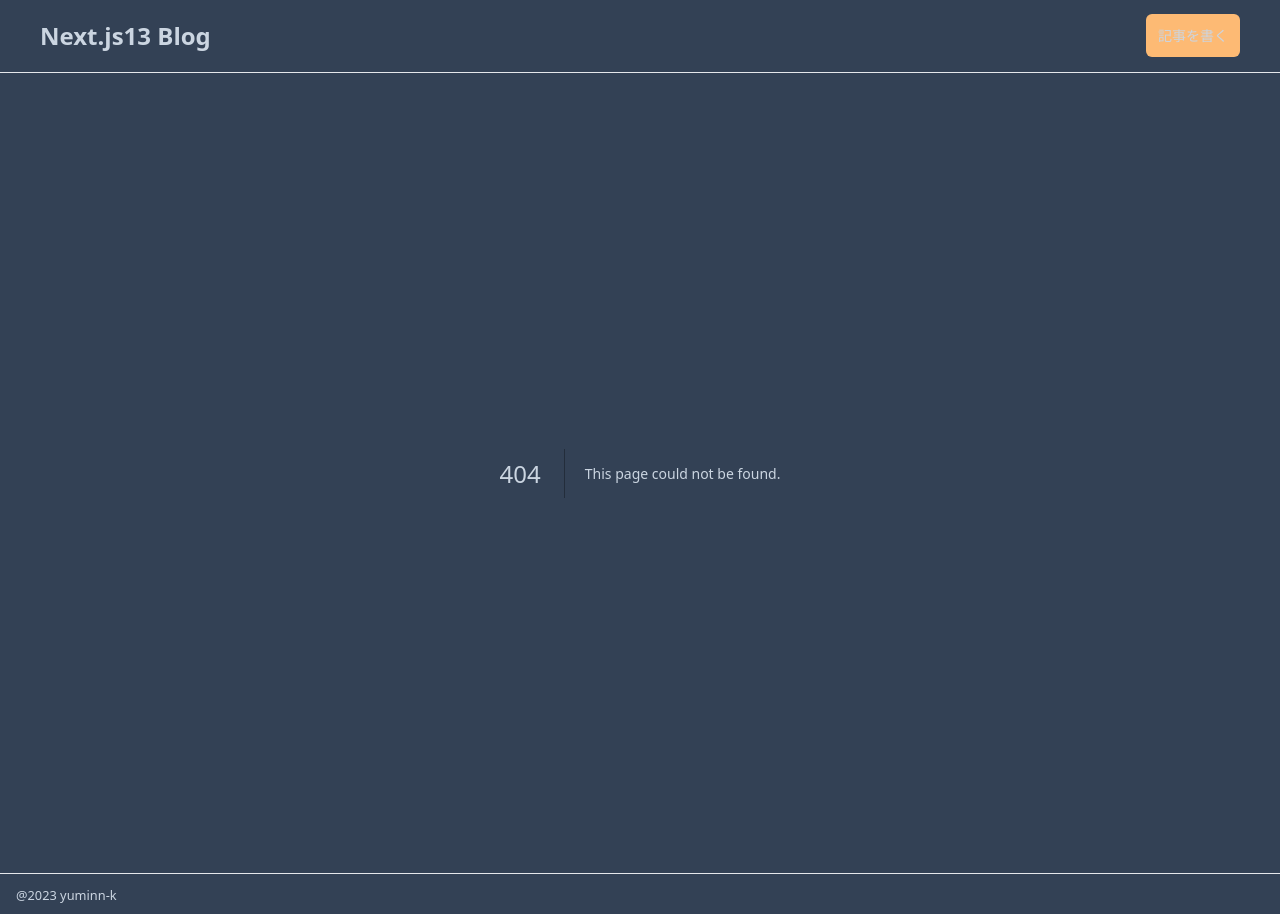
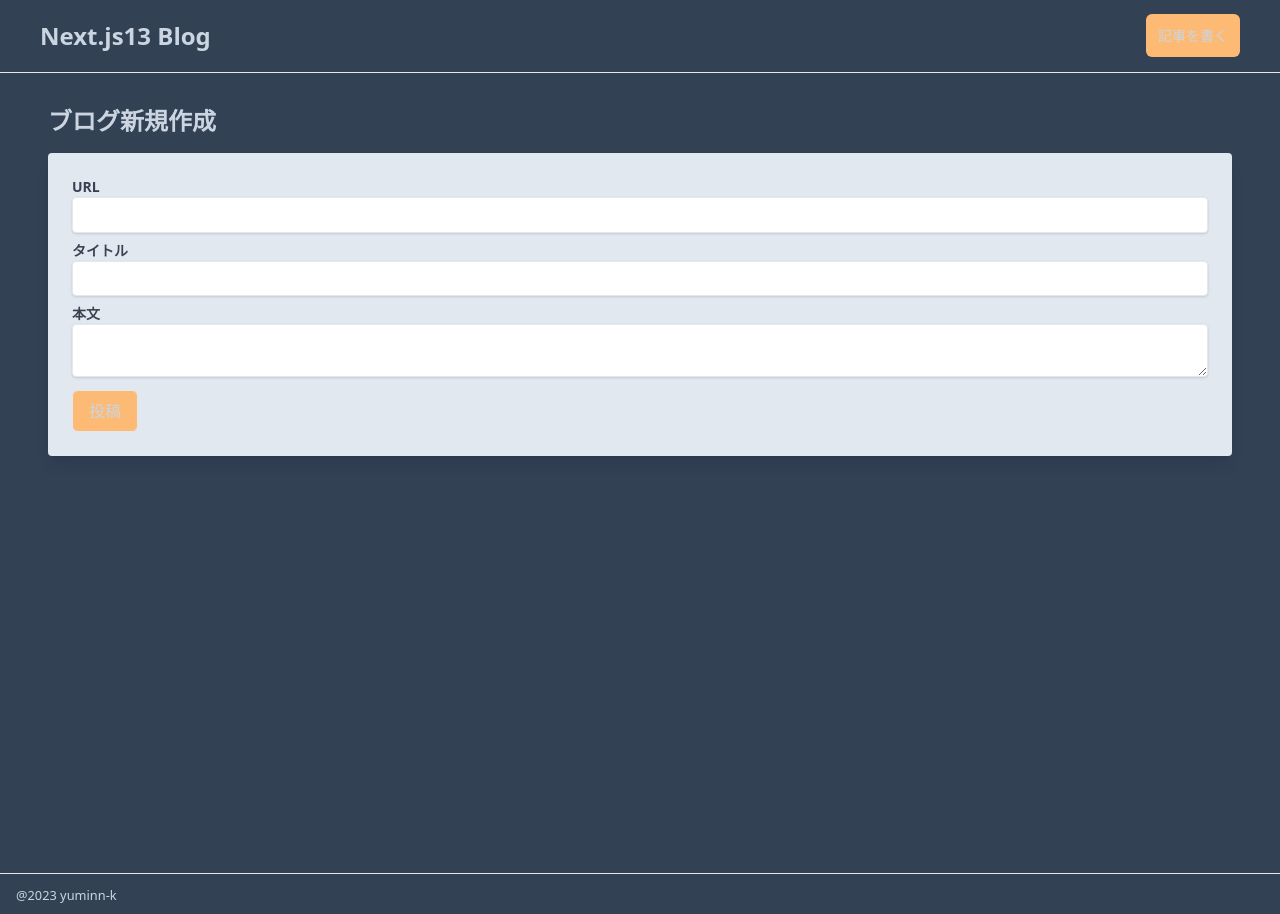
Before and after one commit to yuminn-k/study_next, a Next.js app in the folder next.js13-tailwindcss-blog/: page /articles/new in a window 1280 px wide. Before the commit this address had no page. Built offline with nearby package versions, Linux system fonts and the light colour scheme.

Commit message:
style: Implement CreateBlogPage layout

```diff
--- /dev/null
+++ b/next.js13-tailwindcss-blog/src/app/articles/new/page.tsx
@@ -0,0 +1,38 @@
+import React from "react";
+
+const CreateBlogPage = () => {
+  return (
+    <div className="min-h-screen py-8 px-4 md:px-12">
+      <h2 className="text-2xl font-bold mb-4">ブログ新規作成</h2>
+      <form className="bg-slate-200 p-6 rounded shadow-lg">
+        <div className="text-gray-700 text-sm font-bold mb-2">
+          <label>URL</label>
+          <input
+            type="text"
+            className="shadow border rounded w-full py-2 px-3 text-gray-700 leading-tight focus:outline-none"
+          />
+        </div>
+        <div className="text-gray-700 text-sm font-bold mb-2">
+          <label>タイトル</label>
+          <input
+            type="text"
+            className="shadow border rounded w-full py-2 px-3 text-gray-700 leading-tight focus:outline-none"
+          />
+        </div>
+        <div className="text-gray-700 text-sm font-bold mb-2">
+          <label>本文</label>
+          <textarea className="shadow border rounded w-full py-2 px-3 text-gray-700 leading-tight focus:outline-none" />
+        </div>
+
+        <button
+          type="submit"
+          className="py-2 px-4 border rounded-md bg-orange-300"
+        >
+          投稿
+        </button>
+      </form>
+    </div>
+  );
+};
+
+export default CreateBlogPage;
```
